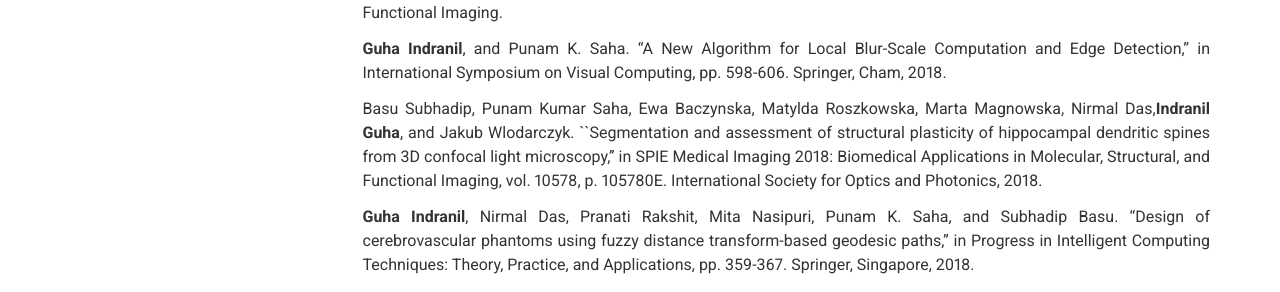
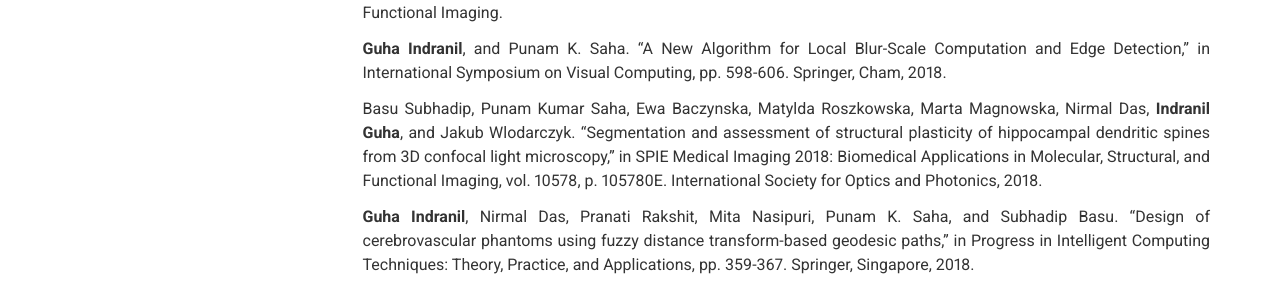
Before and after one commit to iguha94/iguha94.github.io, a Jekyll site: the page built from index.md, in a window 1280 px wide. Shown: the part 701-993 px from the top of the page. Built offline with Jekyll 4.4.1, drawn with Linux system fonts in a browser that asks for light colours; nearby versions of some CDN libraries; a style sheet for code colours, icons or effects is not loaded.

Commit message:
Project changes

```diff
--- a/_data/projects.yml
+++ b/_data/projects.yml
@@ -3,9 +3,9 @@
   description: | # this will include new lines to allow paragraphs
     <b>Guha Indranil</b>, Syed Ahmed Nadeem, Chenyu You, Xiaoliu Zhang, Steven M. Levy,Ge  Wang,  James  C.  Torner,  Punam  K.  Saha.   "Deep  learning-based  high-resolutionreconstruction of trabecular bone microstructures from low-resolution CT scans usingGAN-CIRCLE," in SPIE Medical Imaging 2020: Biomedical Applications in Molecular,Structural, and Functional Imaging.
 
-    <b>Guha Indranil</b>, and Punam K. Saha. "A New Algorithm for Local Blur-Scale Computation and Edge Detection," in International Symposium on Visual Computing, pp. 598-606. Springer, Cham, 2018.
+    <b>Guha Indranil</b>, and Punam K. Saha. "A New Algorithm for Local Blur-Scale Computation and Edge Detection," in International Symposium on Visual Computing, pp. 598-606. Springer, Cham, 2018. <a href="/images/Final_camera_ready.pdf" pdf></a>
 
-    Basu Subhadip, Punam Kumar Saha, Ewa Baczynska, Matylda Roszkowska, Marta Magnowska, Nirmal Das,<b>Indranil Guha</b>, and Jakub Wlodarczyk. ``Segmentation and assessment of structural plasticity of hippocampal dendritic spines from 3D confocal light microscopy,'' in SPIE Medical Imaging 2018: Biomedical Applications in Molecular, Structural, and Functional Imaging, vol. 10578, p. 105780E. International Society for Optics and Photonics, 2018.
+    Basu Subhadip, Punam Kumar Saha, Ewa Baczynska, Matylda Roszkowska, Marta Magnowska, Nirmal Das, <b>Indranil Guha</b>, and Jakub Wlodarczyk. "Segmentation and assessment of structural plasticity of hippocampal dendritic spines from 3D confocal light microscopy," in SPIE Medical Imaging 2018: Biomedical Applications in Molecular, Structural, and Functional Imaging, vol. 10578, p. 105780E. International Society for Optics and Photonics, 2018.
 
     <b>Guha Indranil</b>, Nirmal Das, Pranati Rakshit, Mita Nasipuri, Punam K. Saha, and Subhadip Basu. "Design of cerebrovascular phantoms using fuzzy distance transform-based geodesic paths," in Progress in Intelligent Computing Techniques: Theory, Practice, and Applications, pp. 359-367. Springer, Singapore, 2018.
 
```
Also changed, not shown: images/profile.jpg (deleted), 5 other files.
